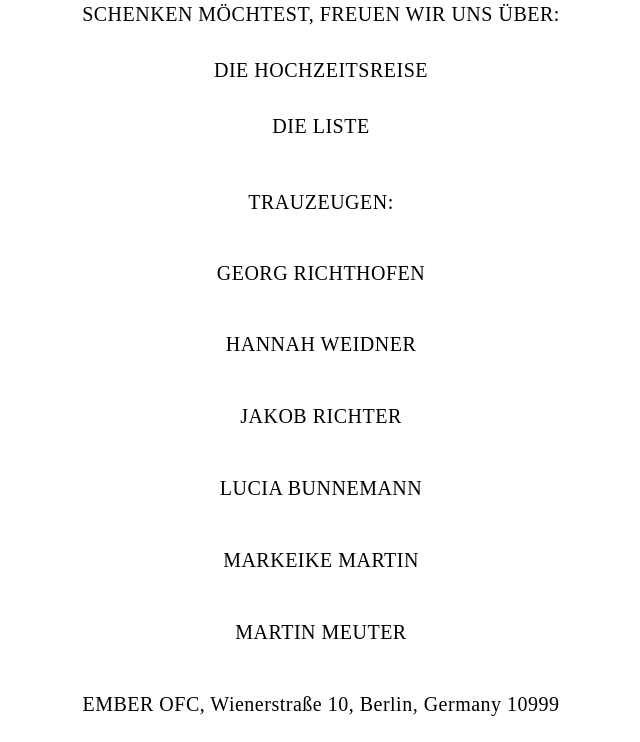
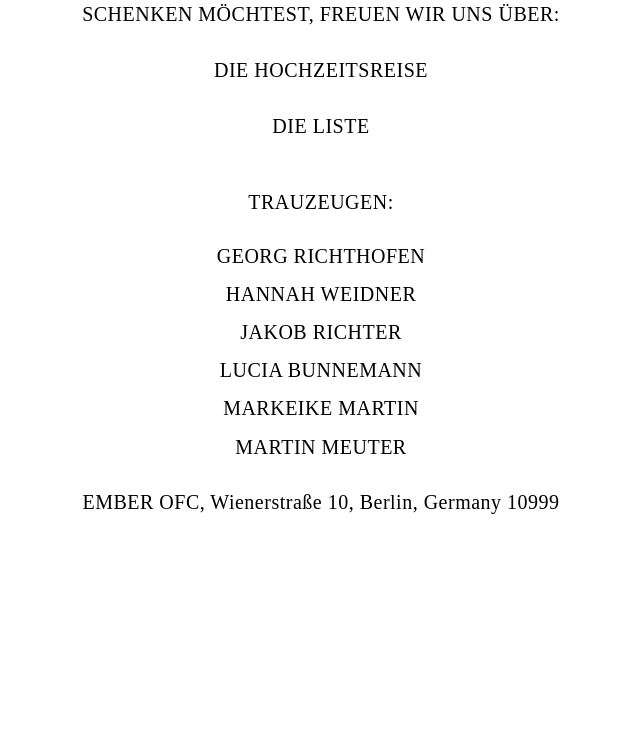
Before and after one commit to Grubinio/hochzeit, a Flask app: page / in a window 1280 px wide. Shown: the part 1533-2275 px from the top of the page, without its empty margins (335-975 px from the left). After the commit the page ends 2047 px from the top, so only its background shows below. Run offline with Flask 3, Linux system fonts and the light colour scheme; the visitor is signed in with stand-in values (Sample User, id 1); parts of the project's set-up code (start-up, migrations or seed data) failed here and were passed over; some web fonts are replaced.

Commit message:
aufzählung names

```diff
--- a/app/static/style.css
+++ b/app/static/style.css
@@ -82,6 +82,9 @@ body {
   font-size: 15px;
   line-height: 27px;
 }
+.names p{
+  margin: 0.2rem 0;
+}
 
 .rsvp-button {
   font-weight: bold;
```
